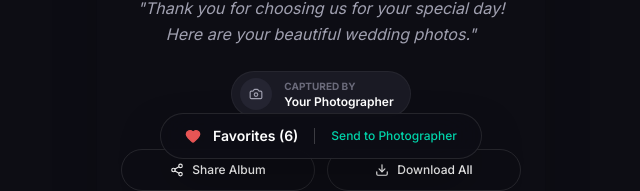
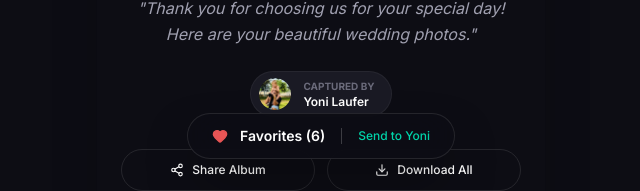
Before and after one commit to galdulev/imagen-mobile, a React (Vite) app: page /#/shared/1 in a window 1280 px wide. Shown: the part 609-800 px from the top of the page, without its empty margins (319-959 px from the left). Built offline with nearby package versions, Linux system fonts and the light colour scheme.

Commit message:
Personalize client gallery: add Yoni Laufer as photographer with profile image

```diff
--- a/pages/ClientGalleryPage.tsx
+++ b/pages/ClientGalleryPage.tsx
@@ -1,5 +1,5 @@
 import React, { useState } from 'react';
-import { Heart, Share2, Download, Camera } from 'lucide-react';
+import { Heart, Share2, Download } from 'lucide-react';
 import { projectPhotos, sharedGallery } from '../data/mockData';
 import { PhotoViewer } from '../components/gallery/PhotoViewer';
 import { Button } from '../components/common/Button';
@@ -64,12 +64,14 @@ export const ClientGalleryPage: React.FC = () => {
 
            {/* Branding Badge */}
            <div className="flex items-center gap-3 bg-bg-secondary border border-white/5 pr-4 pl-2 py-1.5 rounded-full mt-2">
-              <div className="w-8 h-8 rounded-full bg-bg-tertiary flex items-center justify-center text-text-secondary">
-                 <Camera size={14} />
-              </div>
+              <img
+                src="/imagen-mobile/yoni-profile.jpg"
+                alt="Yoni Laufer"
+                className="w-8 h-8 rounded-full object-cover"
+              />
               <div className="flex flex-col items-start">
                 <span className="text-[10px] text-text-tertiary uppercase font-bold">Captured by</span>
-                <span className="text-xs text-white font-semibold">{sharedGallery.photographerName}</span>
+                <span className="text-xs text-white font-semibold">Yoni Laufer</span>
               </div>
            </div>
         </div>
@@ -135,7 +137,7 @@ export const ClientGalleryPage: React.FC = () => {
             <Heart size={16} className="fill-coral text-coral" />
             <span className="text-sm font-semibold text-text-primary">Favorites ({favoriteCount})</span>
             <div className="w-px h-4 bg-white/20 mx-1" />
-            <span className="text-xs font-medium text-teal cursor-pointer hover:text-white transition-colors">Send to Photographer</span>
+            <span className="text-xs font-medium text-teal cursor-pointer hover:text-white transition-colors">Send to Yoni</span>
           </div>
         </div>
       )}
```
Also changed, not shown: public/yoni-profile.jpg (added).
